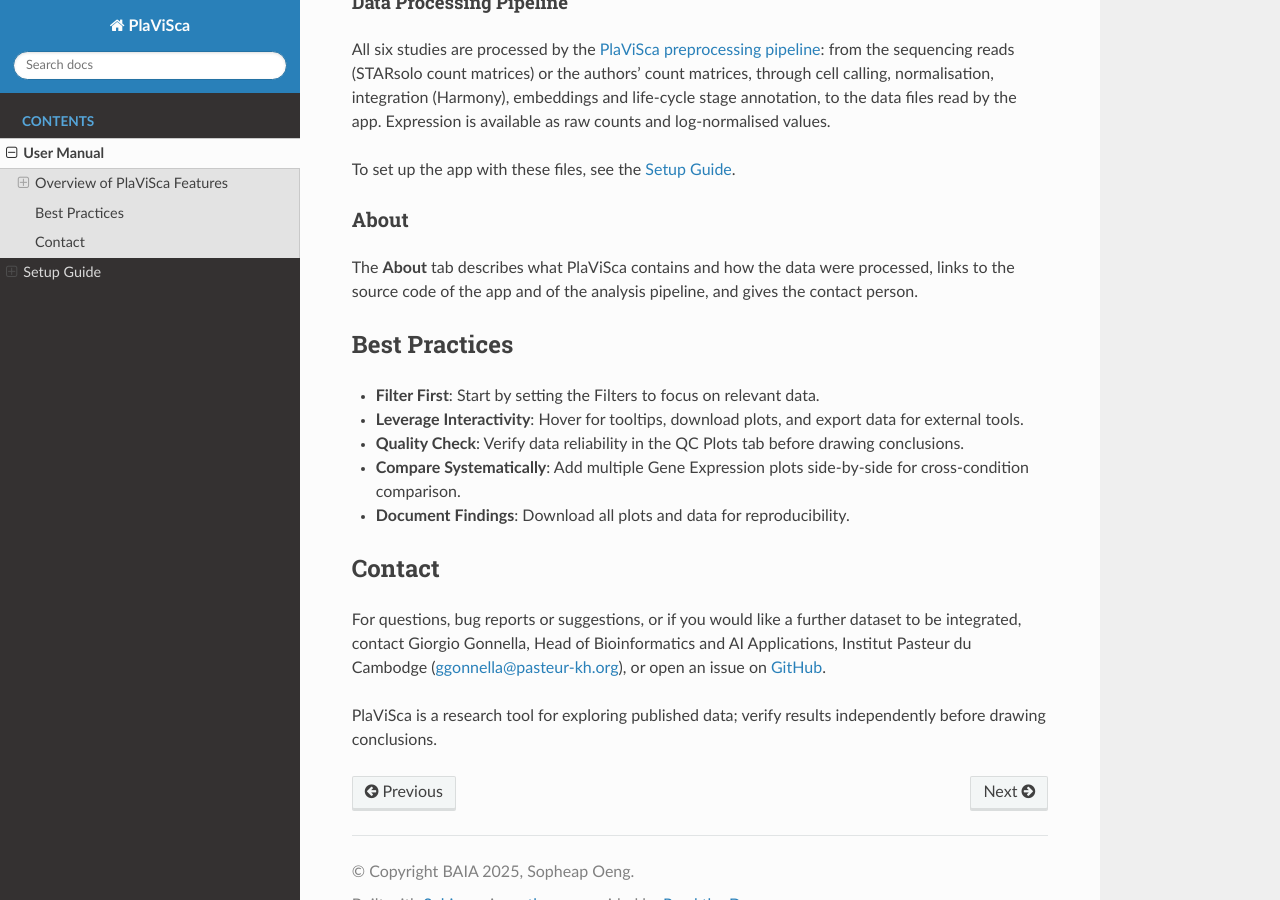
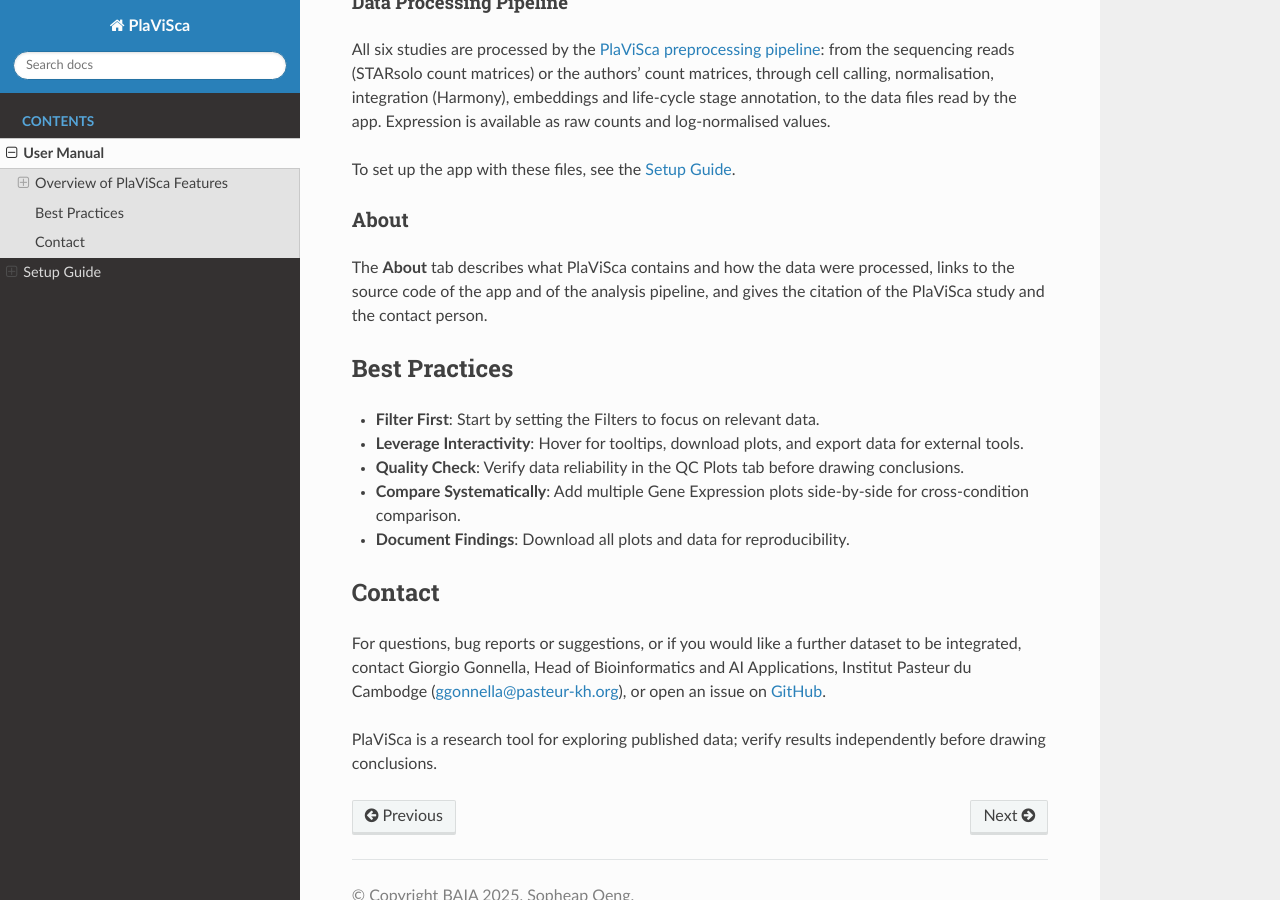
Before and after one commit to baia-ipc/PlaViSCA-app, a Sphinx documentation site: the page built from manual/docs/source/user_manual.md, in a window 1280 px wide and 900 px high, scrolled down 8134 px. Built offline with Sphinx 7.4.7 and the Read the Docs theme 3.1.0, drawn with Linux system fonts in a browser that asks for light colours.

Commit message:
About: citation of the PlaViSca study
Authors and title of the manuscript, submitted for peer review, kept in
config/team.yml.

```diff
--- a/manual/docs/source/user_manual.md
+++ b/manual/docs/source/user_manual.md
@@ -163,7 +163,7 @@
 
 ### About
 
-The **About** tab describes what PlaViSca contains and how the data were processed, links to the source code of the app and of the analysis pipeline, and gives the contact person.
+The **About** tab describes what PlaViSca contains and how the data were processed, links to the source code of the app and of the analysis pipeline, and gives the citation of the PlaViSca study and the contact person.
 
 ## Best Practices
 
```
Also changed, not shown: 7 other files.
